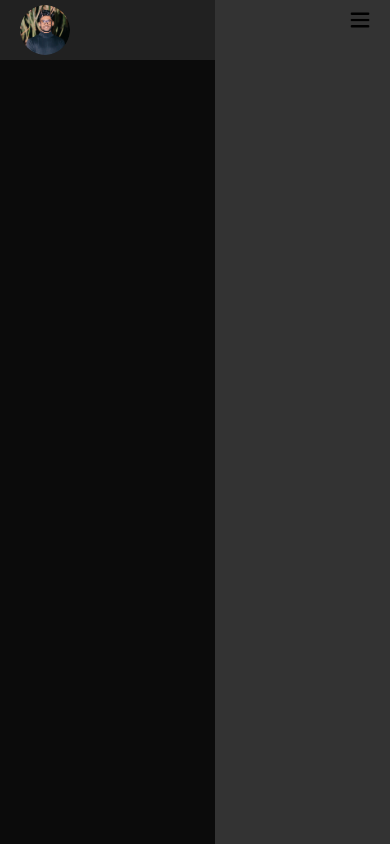
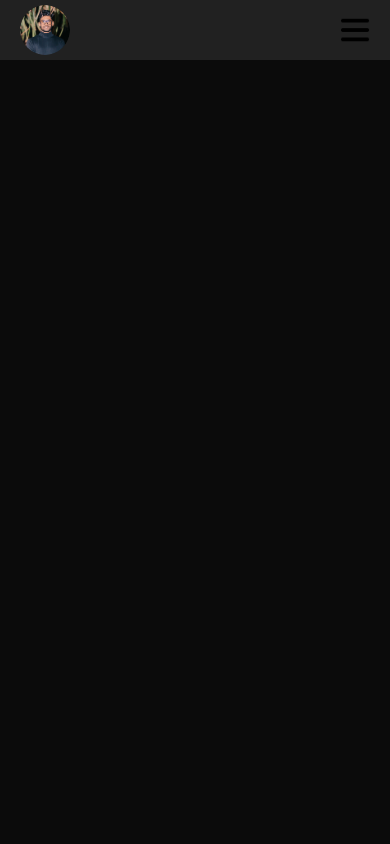
Before and after one commit to virajdilshan2002/Git, a plain HTML site: page exercises/exercise-14(media).html in a window 390 px wide. Drawn offline with Linux system fonts and the light colour scheme.

Commit message:
add close button

```diff
--- a/exercises/exercise-14(media).html
+++ b/exercises/exercise-14(media).html
@@ -70,7 +70,7 @@
       }
 
       @media screen and (max-width: 575px) {
-        nav {
+        header > nav {
           display: none;
         }
 
@@ -80,6 +80,10 @@
 
         .profile-name {
           display: none;
+        }
+
+        .menu-panel.active {
+          right: 0;
         }
       }
 
@@ -117,10 +121,11 @@
       .menu-panel {
         position: fixed;
         top: 0;
-        right: 0;
+        right: -100%;
         background-color: rgb(51, 51, 51);
+        min-width: 200px;
         width: 45%;
-        height: 100%;
+        height: 100vh;
       }
 
       .menu-panel > nav {
@@ -141,7 +146,7 @@
         background-color: transparent;
         width: 20px;
         height: 20px;
-        background-image: url(/assets/images/burger-button.png);
+        background-image: url(/assets/images/close-buton.png);
         background-size: cover;
         border: none;
       }
```
Also changed, not shown: assets/images/close-buton.png (added).
